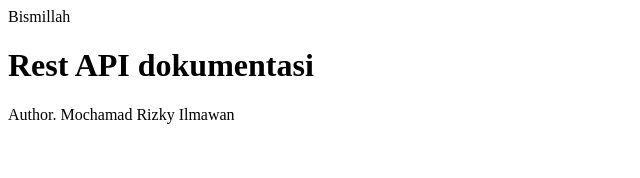
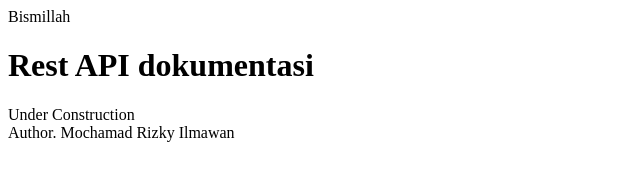
Before and after one commit to calonagnia/hello-world, a website: page render-html/index.html in a window 1280 px wide. Shown: the whole page, without its empty margins (0-640 px from the left). Drawn offline with Linux system fonts and the light colour scheme.

Commit message:
Add files via upload

```diff
--- a/render-html/index.html
+++ b/render-html/index.html
@@ -13,6 +13,7 @@ and open the template in the editor.
     <body>
         <div>Bismillah</div>
         <h1>Rest API dokumentasi</h1>
+        <div>Under Construction</div>
     </body>
     <footer>
         <div>Author. Mochamad Rizky Ilmawan</div>
```
